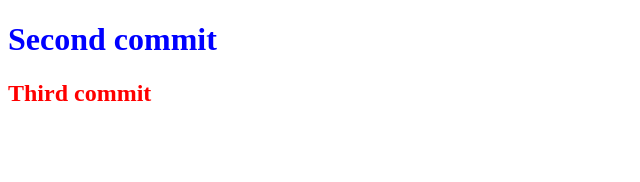
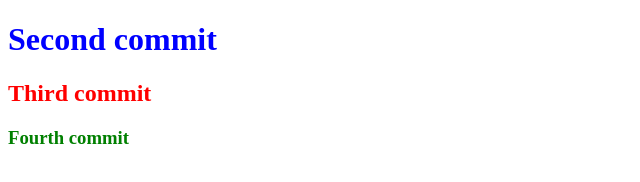
Before and after one commit to idkpoon/html-test, a plain HTML site: page index.html in a window 1280 px wide. Shown: the whole page, without its empty margins (0-640 px from the left). Drawn offline with Linux system fonts and the light colour scheme.

Commit message:
fourth commit

```diff
--- a/index.html
+++ b/index.html
@@ -10,6 +10,10 @@
 
 	<h2 style="color: red">Third commit</h2>
 
+	<h3 style="color: green">Fourth commit</h3>
+
+
+
 
 
 
```
